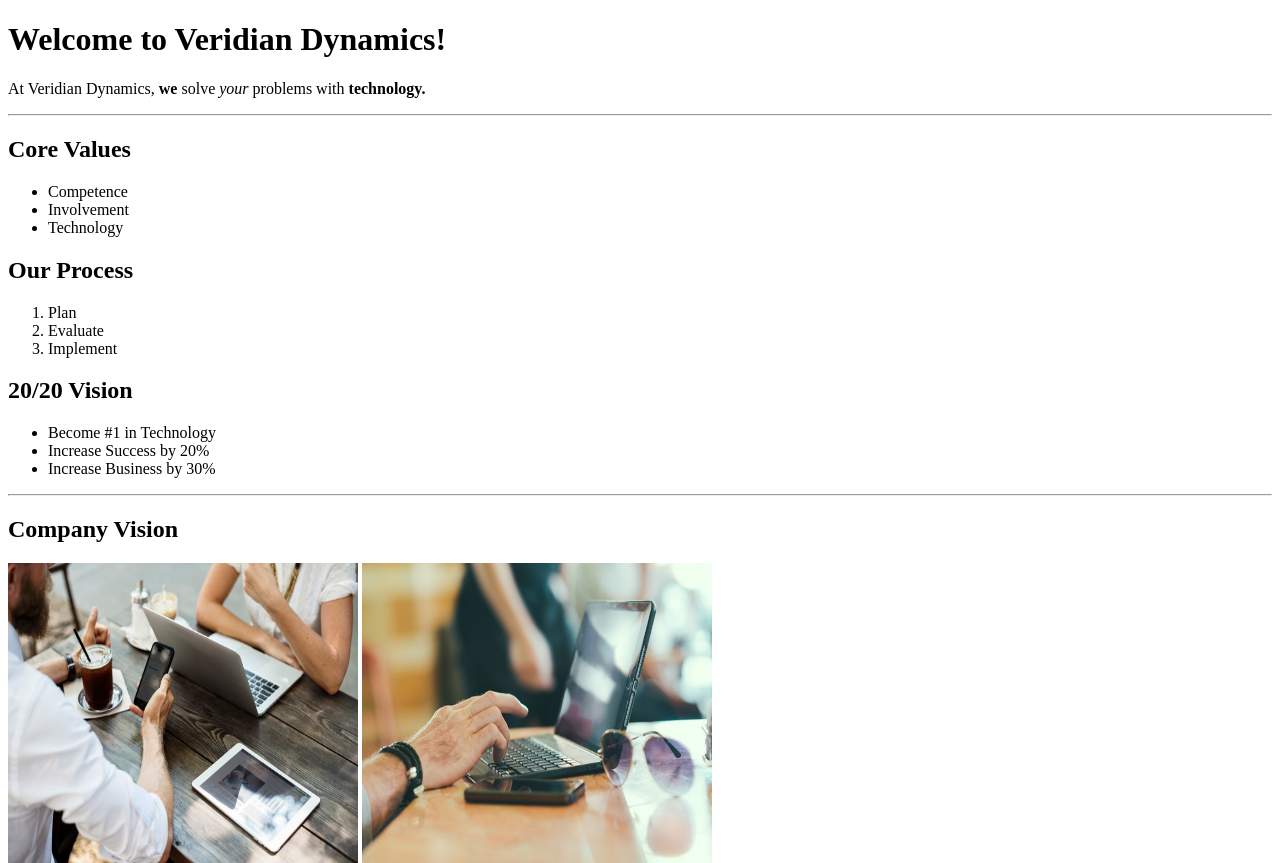
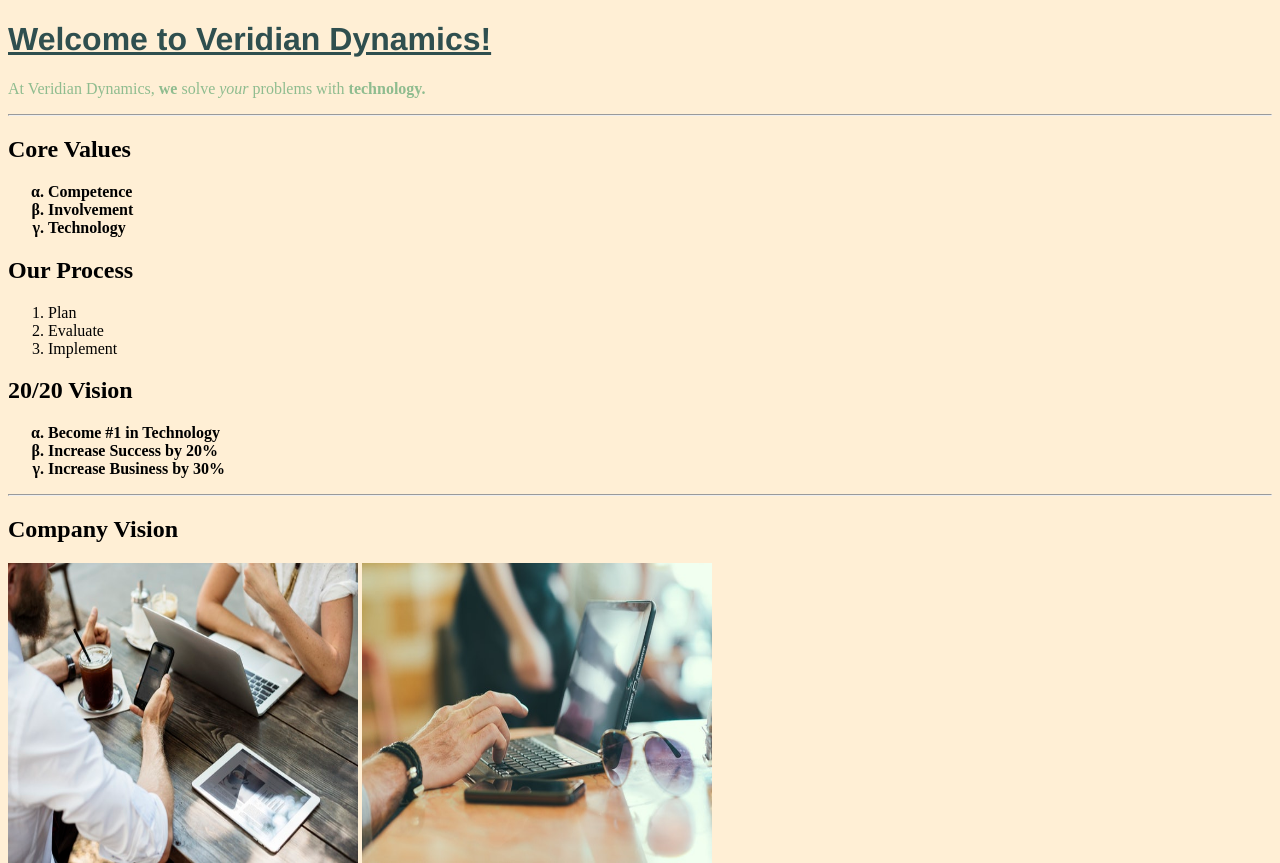
Before and after one commit to rosaliegomez/redwood_web_exercises, a plain HTML site: page welcome.html in a window 1280 px wide. Shown: the top 863 px of the page. Drawn offline with Linux system fonts and the light colour scheme.

Commit message:
Complete css exercises.
Add notes to navigate the file system

* Add .DS_Store to .gitignore
* Add README with notes on using the terminal to manipulate the file system

```diff
--- /dev/null
+++ b/css/forms.css
@@ -0,0 +1,21 @@
+body {
+    background-color: antiquewhite;
+}
+.fancy-header{
+    font-style: italic;
+    font-family: Calibri;
+
+}
+.pink {
+    color: hotpink;
+}
+#email {
+    color: deeppink;
+    font-weight: bold;
+}
+#email:hover {
+    background-color: black;
+}
+#bio.container {
+    background-color: darkgreen;
+}
--- /dev/null
+++ b/css/style.css
@@ -0,0 +1,17 @@
+h1 {
+    color: darkslategray;
+    text-decoration: underline;
+    font-family: "Helvetica Neue"
+}
+body {
+    background-color: papayawhip;
+    background-size: 50%;
+
+}
+.words {
+    color: darkseagreen;
+}
+ul {
+    font-weight: bold;
+    list-style-type: lower-greek;
+}
--- a/welcome.html
+++ b/welcome.html
@@ -3,10 +3,11 @@
     <head>
         <title>welcome.png(2560x3010)</title>
         <meta charset="UTF-8">
+        <link rel="stylesheet" href="css/style.css">
     </head>
     <body>
-        <h1 id= title class="title"><strong>Welcome to Veridian Dynamics!</strong></h1>
-            <p>At Veridian Dynamics, <strong>we</strong> solve <em>your</em> problems with <em></em><strong>technology.</strong></p>
+        <h1 id= fancy-header class="fancy-header"><strong>Welcome to Veridian Dynamics!</strong></h1>
+            <p class="words">At Veridian Dynamics, <strong>we</strong> solve <em>your</em> problems with <em></em><strong>technology.</strong></p>
             <hr>
             <h2><strong>Core Values</strong></h2>
              <ul>
```
Also changed, not shown: Forms.html (+2 -1 lines), 2 other files.
